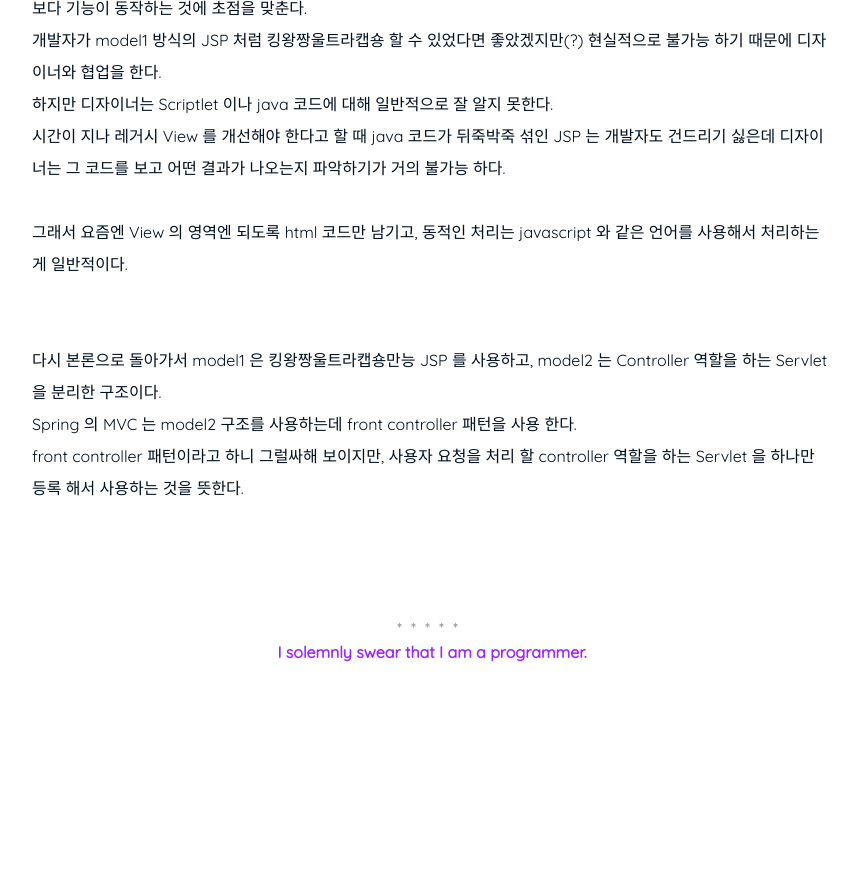
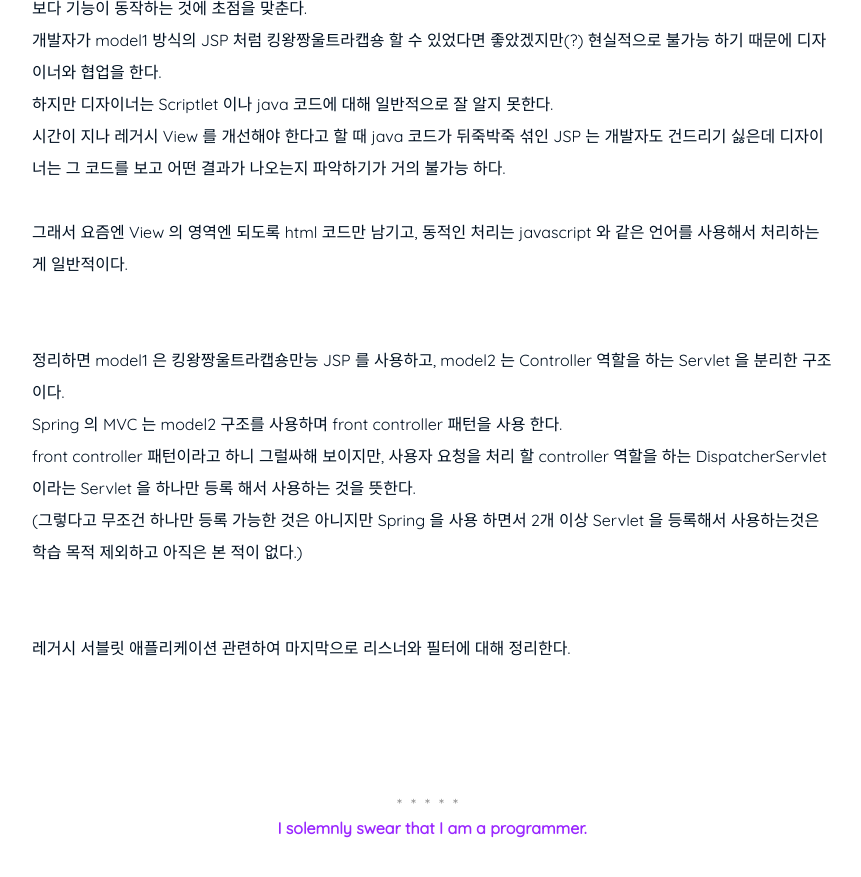
Before and after one commit to nimkoes/portfolio, a Jekyll site: the page built from _posts/2021-06-17-spring_web_mvc.md, in a window 1280 px wide and 900 px high, scrolled down 11543 px. Shown: the top 877 px of the window, without its empty margins (208-1069 px from the left). Built offline with Jekyll 4.4.1, drawn with Linux system fonts in a browser that asks for light colours; before the commit the page ends 12267 px from its top, so only the background shows below that; some of the changed text lies outside the part shown.

Commit message:
mod post

```diff
--- a/_posts/2021-06-17-spring_web_mvc.md
+++ b/_posts/2021-06-17-spring_web_mvc.md
@@ -26,7 +26,7 @@
 
 #### **스프링 MVC 동작 원리**
 
-  - 서블릿과 스프링 MVC
+  - MVC 와 레거시 서블릿 애플리케이션
   - 스프링 IoC 컨테이너 연동
   - 스프링 MVC 연동
   - DispatcherServlet 1부
@@ -93,7 +93,7 @@
 
 
 
-### **서블릿과 스프링 MVC**
+### **MVC 와 레거시 서블릿 애플리케이션**
 
 ---
 
@@ -372,6 +372,11 @@
 그래서 요즘엔 View 의 영역엔 되도록 html 코드만 남기고, 동적인 처리는 javascript 와 같은 언어를 사용해서 처리하는게 일반적이다.
 
 
-다시 본론으로 돌아가서 model1 은 킹왕짱울트라캡숑만능 JSP 를 사용하고, model2 는 Controller 역할을 하는 Servlet 을 분리한 구조이다.
-Spring 의 MVC 는 model2 구조를 사용하는데 front controller 패턴을 사용 한다.
-front controller 패턴이라고 하니 그럴싸해 보이지만, 사용자 요청을 처리 할 controller 역할을 하는 Servlet 을 하나만 등록 해서 사용하는 것을 뜻한다.
+정리하면 model1 은 킹왕짱울트라캡숑만능 JSP 를 사용하고, model2 는 Controller 역할을 하는 Servlet 을 분리한 구조이다.
+Spring 의 MVC 는 model2 구조를 사용하며 front controller 패턴을 사용 한다.
+front controller 패턴이라고 하니 그럴싸해 보이지만, 사용자 요청을 처리 할 controller 역할을 하는 DispatcherServlet 이라는 Servlet 을 하나만 등록 해서 사용하는 것을 뜻한다.
+(그렇다고 무조건 하나만 등록 가능한 것은 아니지만 Spring 을 사용 하면서 2개 이상 Servlet 을 등록해서 사용하는것은 학습 목적 제외하고 아직은 본 적이 없다.)
+
+
+
+레거시 서블릿 애플리케이션 관련하여 마지막으로 리스너와 필터에 대해 정리한다.
```
Also changed, not shown: other parts of _posts/2021-06-17-spring_web_mvc.md (+1 -1 lines).
